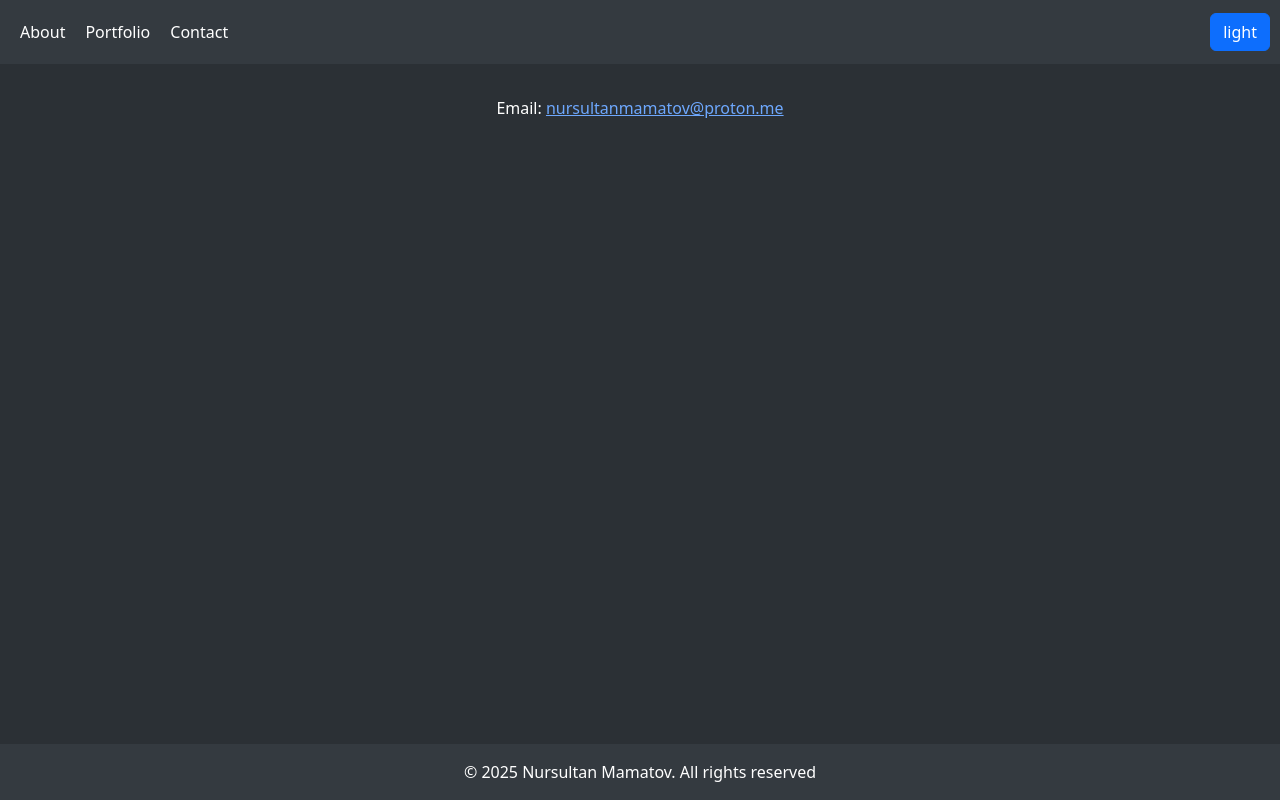
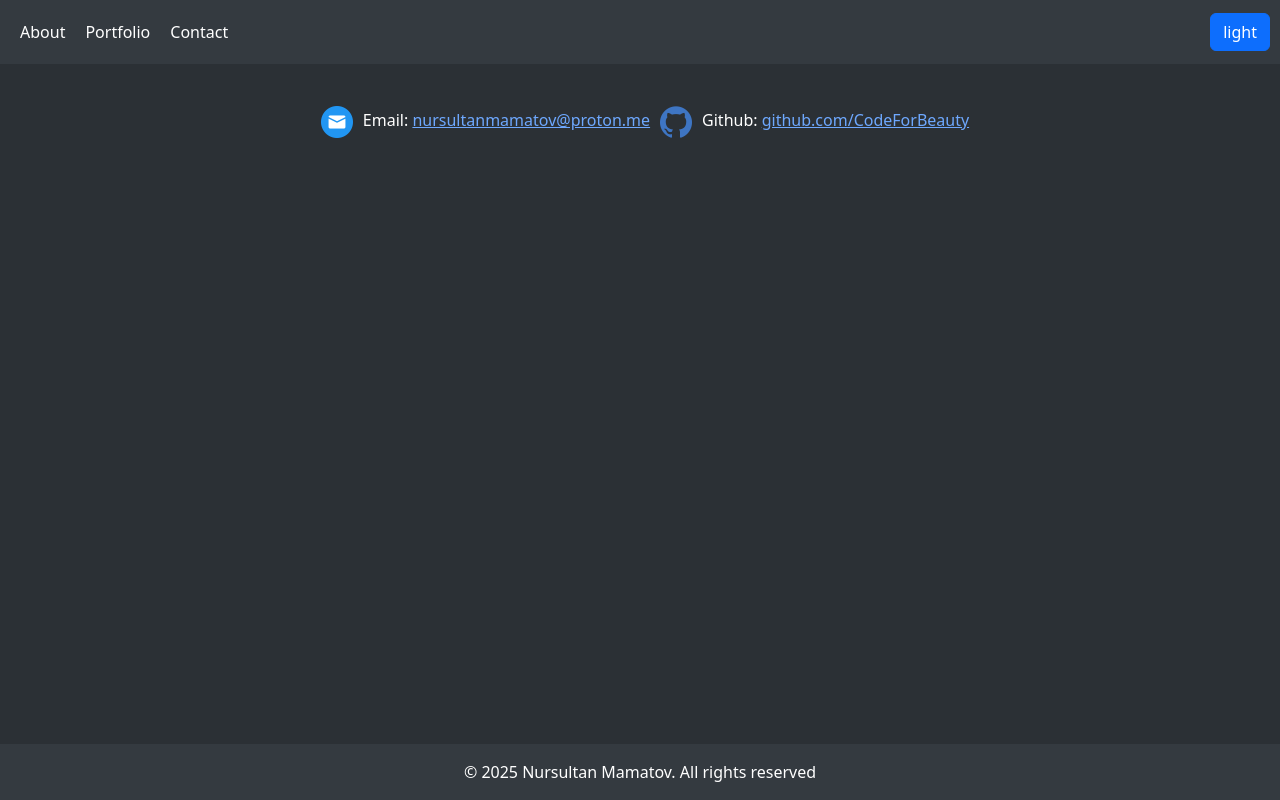
Before and after one commit to CodeForBeauty/Presonal, a React (Vite) app: page /contact in a window 1280 px wide. Built offline with nearby package versions, Linux system fonts and the light colour scheme.

Commit message:
Added github link

```diff
--- a/src/components/Contact.tsx
+++ b/src/components/Contact.tsx
@@ -9,9 +9,17 @@ const Contact = () => {
   return (
     <Container style={style} className='text-center'>
       <span>
+        <img src='emailLogo.png' style={{width: '2rem', margin: '10px'}} />
         Email:{' '}
         <a href='mailto:nursultanmamatov@proton.me'>
           nursultanmamatov@proton.me
+        </a>
+      </span>
+      <span>
+        <img src='githubLogo.png' style={{width: '2rem', margin: '10px'}} />
+        Github:{' '}
+        <a href='https://github.com/CodeForBeauty' target='_blank'>
+          github.com/CodeForBeauty
         </a>
       </span>
     </Container>
```
Also changed, not shown: public/emailLogo.png (added), public/githubLogo.png (added).
